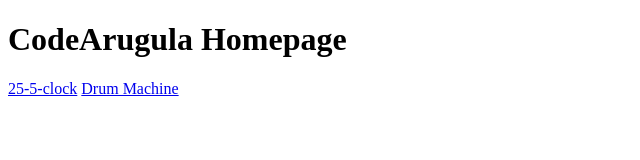
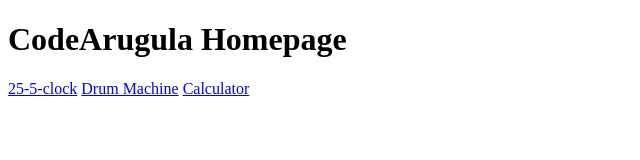
Before and after one commit to codearugula/codearugula.github.io, a plain HTML site: page index.html in a window 1280 px wide. Shown: the full height of the page, 0-640 px from the left. Drawn offline with Linux system fonts and the light colour scheme.

Commit message:
added calculator

```diff
--- a/index.html
+++ b/index.html
@@ -12,6 +12,7 @@
     <h1>CodeArugula Homepage</h1>
     <a href="https://codearugula.github.io/25-5-clock/">25-5-clock</a>
     <a href="https://codearugula.github.io/drum-machine/">Drum Machine</a>
+    <a href="https://codearugula.github.io/calculator/">Calculator</a>
 </body>
 
 </html>
```
